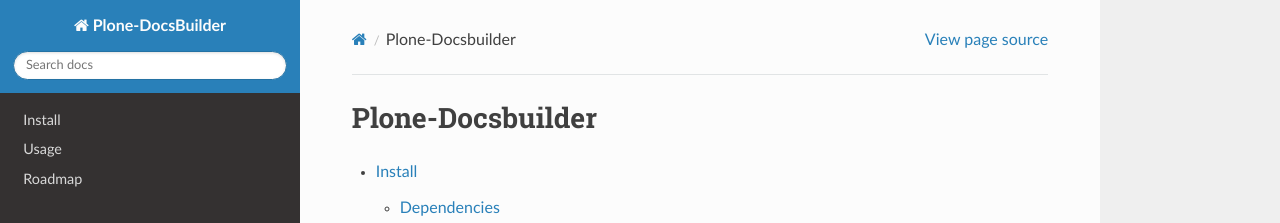
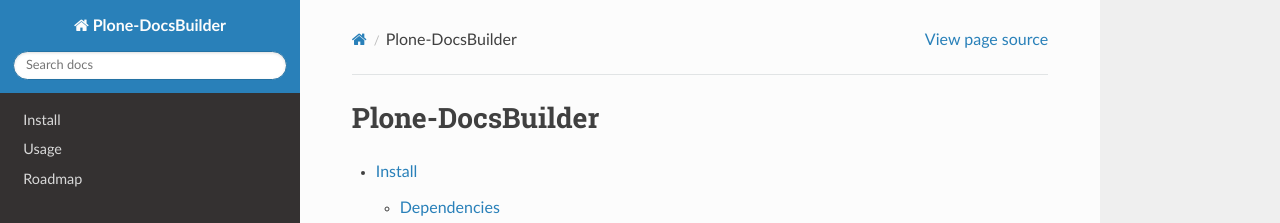
Before and after one commit to testthedocs/plone-docsbuilder, a Sphinx documentation site: the page built from docs/index.rst, in a window 1280 px wide and 998 px high. Shown: the top 223 px of the window. Built offline with Sphinx 7.4.7 and the Read the Docs theme 2.0.0, drawn with Linux system fonts in a browser that asks for light colours.

Commit message:
Docs: Update name

```diff
--- a/docs/index.rst
+++ b/docs/index.rst
@@ -1,5 +1,5 @@
 =================
-Plone-Docsbuilder
+Plone-DocsBuilder
 =================
 
 .. toctree::
```
